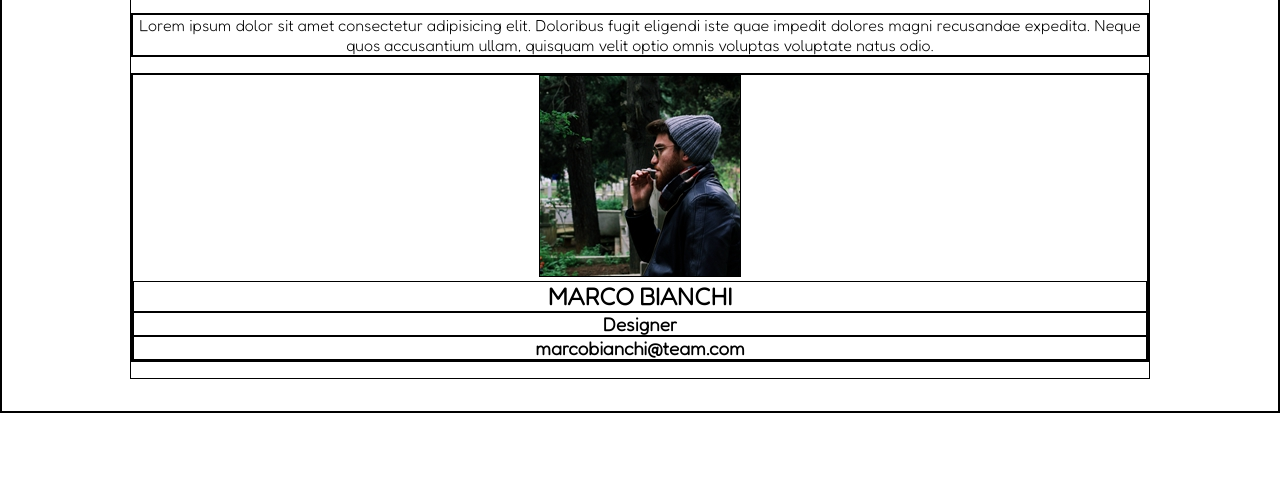
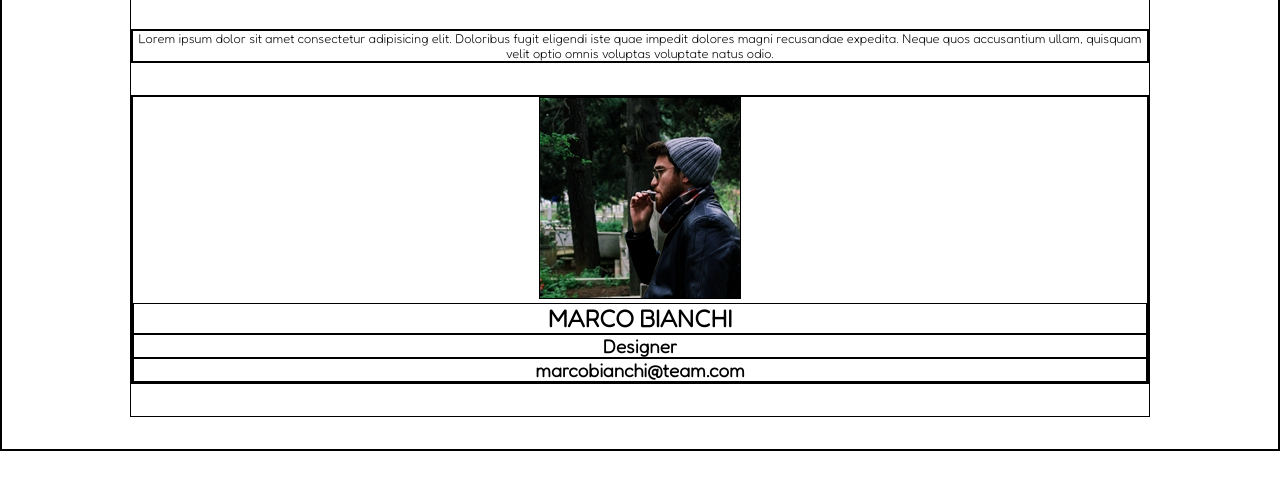
Before and after one commit to jdelavega42/html-css-float-cards, a plain HTML site: page index.html in a window 1280 px wide. Shown: the part 81-570 px from the top of the page. Drawn offline with Linux system fonts and the light colour scheme.

Commit message:
add css lorem section

```diff
--- a/css/style.css
+++ b/css/style.css
@@ -5,6 +5,7 @@
     box-sizing: border-box;
     border: 1px solid black;
 }
+
 
 /* !COMMON */
 body {
@@ -17,11 +18,18 @@ text-align: center;
 }
 
 .container > * {
-    margin-bottom: 1rem;
+    margin-bottom: 2rem;
 }
+
 
 /* !HEADING */
 h1 {
     color: #E53170;
     font-size: 2rem;
 }
+
+
+/* !SECTION */
+p {
+    font-size: .8rem;
+}
```
